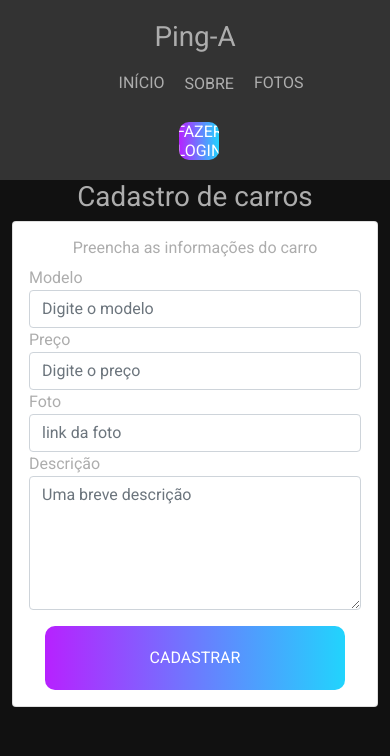
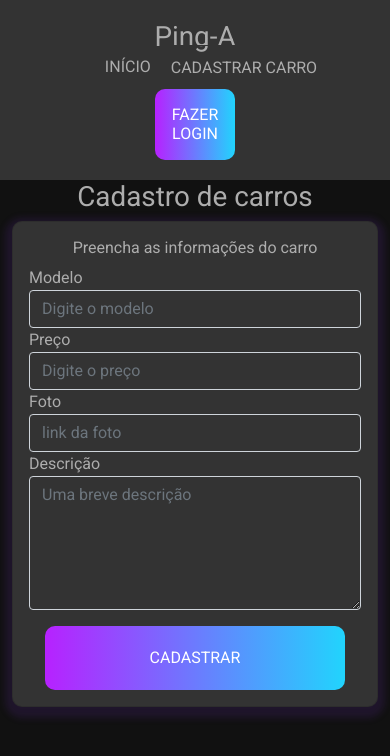
Before and after one commit to Trypion/frontend_web_ufsc, a React (Create React App) app: page /register-car in a window 390 px wide. Shown: the top 756 px of the page. Built offline with nearby package versions, Linux system fonts and the light colour scheme.

Commit message:
Finishes home page, style popup and register page

```diff
--- a/src/components/Navbar/index.jsx
+++ b/src/components/Navbar/index.jsx
@@ -15,10 +15,7 @@ export const Navbar = () => {
             <Link to="/">Início</Link>
           </li>
           <li>
-            <Link to="/about">Sobre</Link>
-          </li>
-          <li>
-            <Link to="/">Fotos</Link>
+            <Link to="/register-car">Cadastrar carro</Link>
           </li>
         </ul>
         <div className="login-button-login">
--- a/src/components/Navbar/styles.css
+++ b/src/components/Navbar/styles.css
@@ -51,9 +51,13 @@
     }
 
 
-
     #navbar-items li:nth-child(2) {
         border-top: 1px solid #333;
         border-bottom: 1px solid #333;
     }
+
+    .login-button-login {
+        width: 80px;
+        height: 85%;
+    }
 }
--- a/src/components/carCard/index.jsx
+++ b/src/components/carCard/index.jsx
@@ -12,8 +12,8 @@ export const CarCard = ({car}) => {
 
     return (
         <div className="car-card">
-            <img src={car.photo} alt="" />
-            <h3>{car.model}</h3>
+            <img src={car.photo} className="image-card-home" />
+            <h3>{car.modelo}</h3>
             <div className="car-card-button-wrapper">
                 <DegradeButton className="btn-primary" onClick={() => setButtonPopup(true)}>Mais Informações</DegradeButton>
             </div>
--- a/src/components/carCard/style.css
+++ b/src/components/carCard/style.css
@@ -20,6 +20,10 @@
     border-radius: 10px;
 }
 
+.image-card-home {
+    height: 17vh;
+}
+
 .car-card-button-wrapper {
     min-height: 20px;
     width: 80%;
--- a/src/components/popup/Popup.css
+++ b/src/components/popup/Popup.css
@@ -15,7 +15,10 @@
     padding: 32px;
     width: 100%;
     max-width: 640px;
-    background-color: white;
+    background-color: #333333;
+    border-radius: 10px;
+    box-shadow: 0 4px 7px 7px rgba(91, 40, 150, 0.2) ;
+
 }
 
 .popup-inner .close-btn{
--- a/src/components/popup/Popup.jsx
+++ b/src/components/popup/Popup.jsx
@@ -6,13 +6,15 @@ function Popup(props) {
   return props.trigger ? (
     <div className="popup">
       <div className="popup-inner">
-        <DegradeButton
-          className="close-btn"
-          onClick={() => props.setTrigger(false)}
-        >
-          Fechar
-        </DegradeButton>
         {props.children}
+        <div className='button-wrapper'>
+            <DegradeButton
+              className="close-btn"
+              onClick={() => props.setTrigger(false)}
+            >
+              Fechar
+            </DegradeButton>
+        </div>
       </div>
     </div>
   ) : (
--- a/src/pages/register-cars/index.jsx
+++ b/src/pages/register-cars/index.jsx
@@ -34,7 +34,7 @@ export const RegisterCars = () => {
     <div className="container d-flex align-items-center justify-content-center flex-column">
       <h1 className="">Cadastro de carros</h1>
 
-      <div className="card p-3 d-flex align-items-center justify-content-center flex-column">
+      <div id="container-register-car" className="card p-3 d-flex align-items-center justify-content-center flex-column">
         <h6>Preencha as informações do carro</h6>
 
         <form onSubmit={handleSubmit}>
--- a/src/pages/register-cars/styles.css
+++ b/src/pages/register-cars/styles.css
@@ -9,3 +9,15 @@ form {
 .btn-container {
   height: 80px;
 }
+
+#container-register-car {
+  background: #333333;
+  border-radius: 10px;
+  box-shadow: 0 4px 7px 7px rgba(91, 40, 150, 0.2) ;
+
+}
+
+#photo, #price, #model, #description {
+  background-color: #333333;
+  color: white;
+}
```
Also changed, not shown: src/assets/images/homol_cars/VW-Fusca.jpg (deleted), src/assets/images/homol_cars/download.jpeg (deleted).
